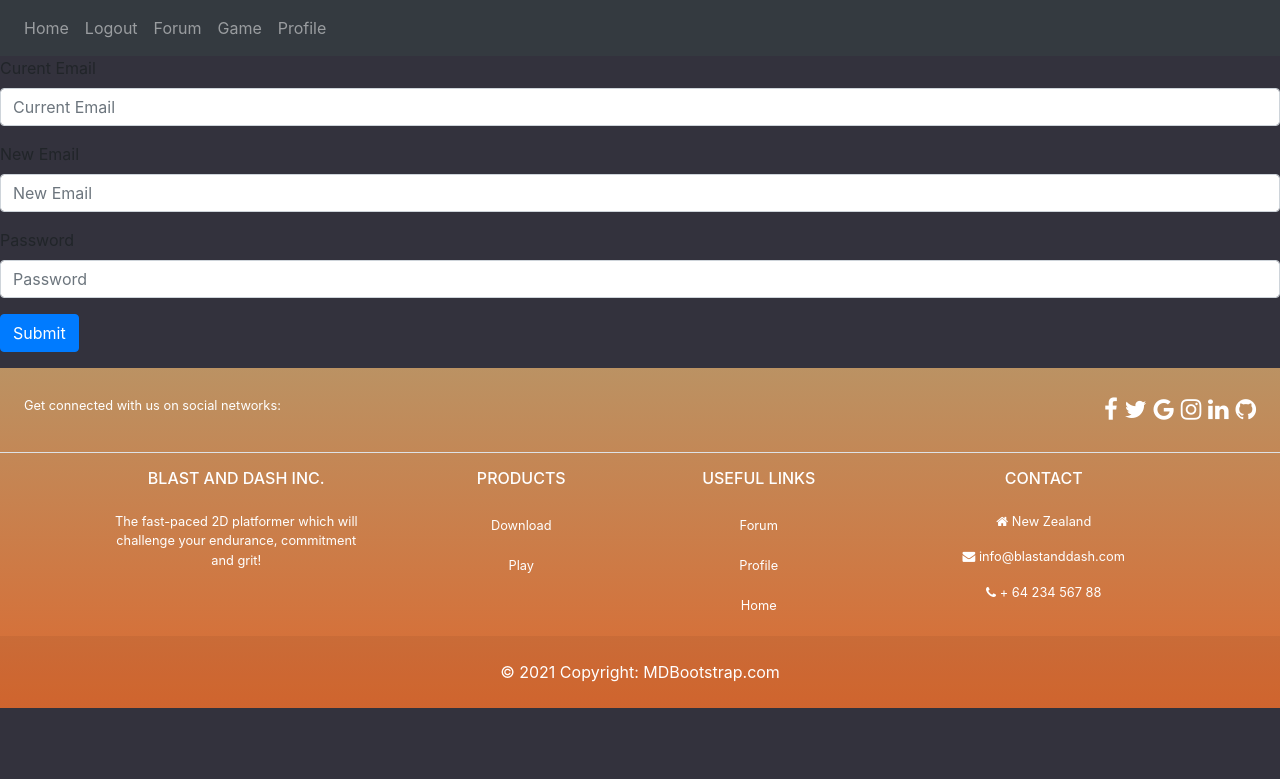
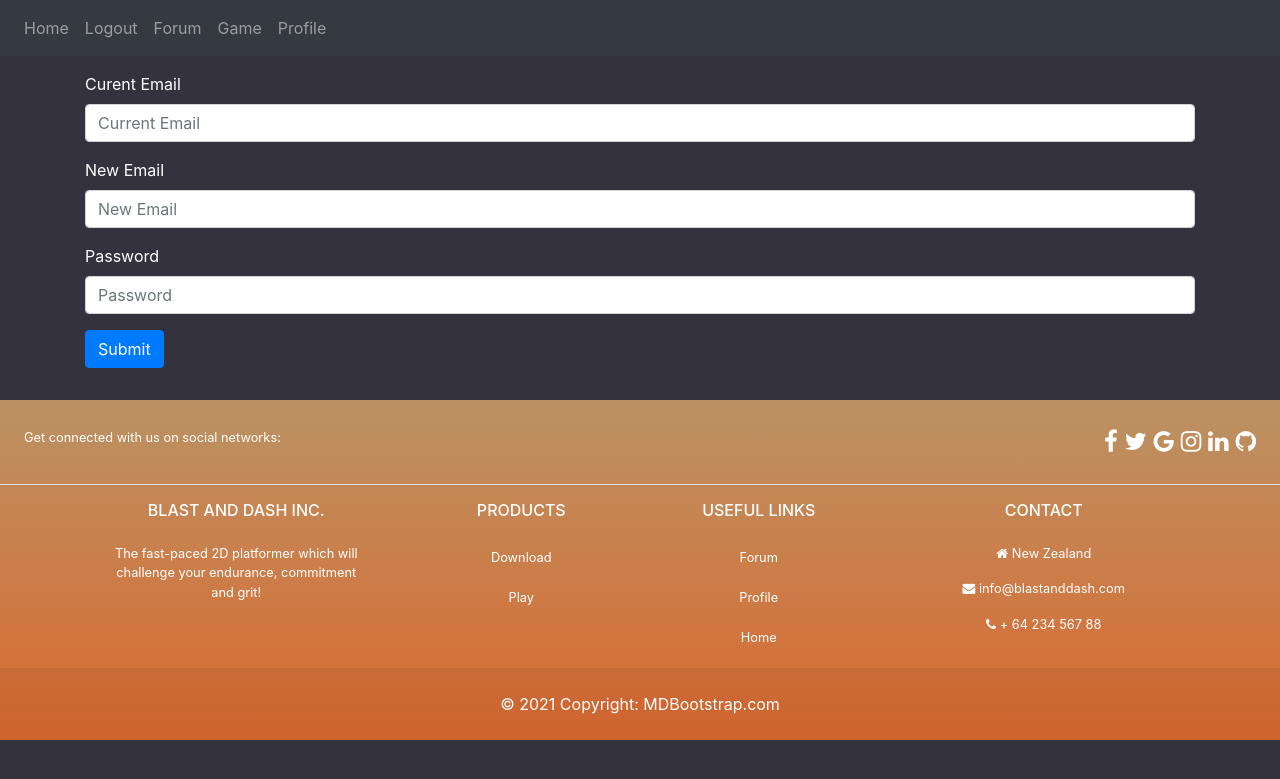
Before and after one commit to RyeGeorge/CS203-Investigative-Studio-1, a Flask app: page /update-email in a window 1280 px wide. Shown: the top 779 px of the page. Run offline with Flask 3, Linux system fonts and the light colour scheme; the visitor is signed in with stand-in values (Sample User, id 1); some libraries are stand-ins or nearby versions.

Commit message:
modified:   website/static/styles.css 	modified:   website/templates/base.html 	modified:   website/templates/email_update.html 	modified:   website/templates/forum.html 	modified:   website/templates/login.html 	modified:   website/templates/password_update.html Commit styles changes to forum, profile, update password and update email. Adjust a lot of formatting and andded comments

```diff
--- a/website/static/styles.css
+++ b/website/static/styles.css
@@ -1,6 +1,6 @@
 
 footer {
-    position: relative;
+    background: linear-gradient(to bottom, #bb9263, #db6930);
     bottom: 0;
     width: 100%;
   }
@@ -17,6 +17,8 @@ h1 {
 body {
   background-color: #33323d;
   position: relative;
+  display: grid;
+  grid-template-rows: 1fr auto;
 }
 
 .background-img-3{
--- a/website/templates/base.html
+++ b/website/templates/base.html
@@ -21,12 +21,17 @@
       rel="stylesheet" type="text/css" href="{{ url_for('static', filename='/styles.css') }}"
     />
 
+<!--block to change page titles-->
     <title>{% block title %} {% endblock %}</title>
 
+<!--block to add to header-->
     {% block head %} {% endblock %}
   </head>
 
+<!--Main body-->
   <body>
+
+<!--Navbar-->
     <nav class="navbar navbar-expand-lg navbar-dark bg-dark">
       <button
         class="navbar-toggler"
@@ -51,7 +56,9 @@
         </div>
       </div>
     </nav>
+<!--Navbar-->
 
+<!--Flash messages-->
     {% with messages = get_flashed_messages(with_categories=true) %} {% if
     messages %} {% for category, message in messages %} {% if category ==
     'error' %}
@@ -69,13 +76,16 @@
       </button>
     </div>
     {% endif %} {% endfor %} {% endif %} {% endwith %}
+<!--Flash messages-->
 
-    {% block background %} {% endblock %} <!--Block to change background on page if required-->
+<!--Block for background-->
+    {% block background %} {% endblock %}
 
-   {% block content %} {% endblock %} <!--Block for main page content-->
+<!--Block for main page content-->
+   {% block content %} {% endblock %}
 
 <!-- Footer -->
-<footer class="text-center text-white mt-3" style="background: linear-gradient(to bottom, #bb9263, #db6930)">
+<footer class="text-center text-white mt-3">
   <!-- Section: Social media -->
   <section class="d-flex justify-content-center justify-content-lg-between p-4 border-bottom">
     <!-- Left -->
@@ -183,6 +193,7 @@
     <a class="text-reset fw-bold" href="https://mdbootstrap.com/">MDBootstrap.com</a>
   </div>
   <!-- Copyright -->
+
 </footer>
 <!-- Footer -->
 
--- a/website/templates/email_update.html
+++ b/website/templates/email_update.html
@@ -1,52 +1,29 @@
 {% extends 'base.html' %}  {% block title %}Update Password{% endblock %}
 
+
+
 {% block content %}
-
+<body>
     <form method="post">
-
-    <div class="form-group">
-
-        <label>Curent Email</label>
-
-        <input type="text" name="current_email"
-
-            placeholder="Current Email" class="form-control"
-
-        ></input>
-
+        <div class="pt-3 form-group container">
+            <label class="text-white">Curent Email</label>
+            <input type="text" name="current_email" placeholder="Current Email" class="form-control"></input>
         </div>
 
-    <div class="form-group">
-
-        <label>New Email</label>
-
-        <input type="text" name="new_email"
-
-            placeholder="New Email" class="form-control"
-
-        ></input>
-
+        <div class="form-group container">
+            <label class="text-white">New Email</label>
+            <input type="text" name="new_email" placeholder="New Email" class="form-control"></input>
         </div>
 
-
-    <div class="form-group">
-
-        <label>Password</label>
-
-        <input type="password" name="password"
-
-            placeholder="Password" class="form-control"
-
-        ></input>
-
+        <div class="form-group container">
+            <label class="text-white">Password</label>
+            <input type="password" name="password" placeholder="Password" class="form-control"></input>
         </div>
 
-    <div class="form-group">
-
+        <div class="form-group container">
             <button type="submit" class="btn btn-primary">Submit</button>
-
         </div>
-
     </form>
+</body>
 
 {% endblock %}
--- a/website/templates/login.html
+++ b/website/templates/login.html
@@ -1,6 +1,7 @@
 {% extends "base.html" %} {% block title %}Login{% endblock %}
 
 {% block head %}
+<!--Page specific styles-->
 <style>
 
 #backgroundVideo {
@@ -40,18 +41,18 @@
     z-index: 5;
   }
 
-
-
 </style>
 {% endblock %}
 
 
 {% block content %}
 <body>
+  <!--Background-->
     <div class="vid-container">
       <video autoplay muted loop id = "backgroundVideo" src="/static/Blast and Dash BG.mp4" type="video/mp4"></video>
     </div>
     <div class="vid-overlay"></div>
+    <!--Login form-->
       <div class="login-form-container">
         <div class="login-form container">
           <form method="POST">
```
Also changed, not shown: website/templates/forum.html (+5 -7 lines), website/templates/password_update.html (+9 -34 lines). Lines whose indentation alone changed are shown as unchanged.
